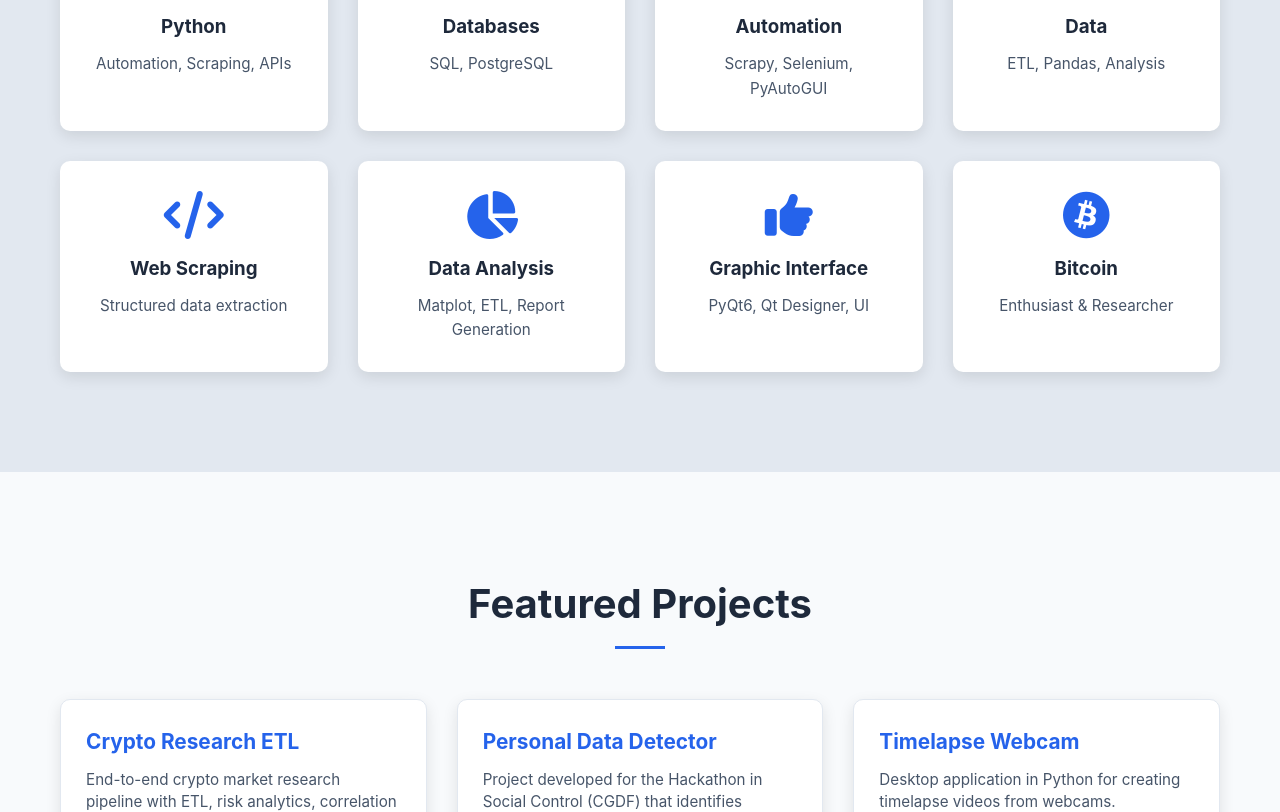
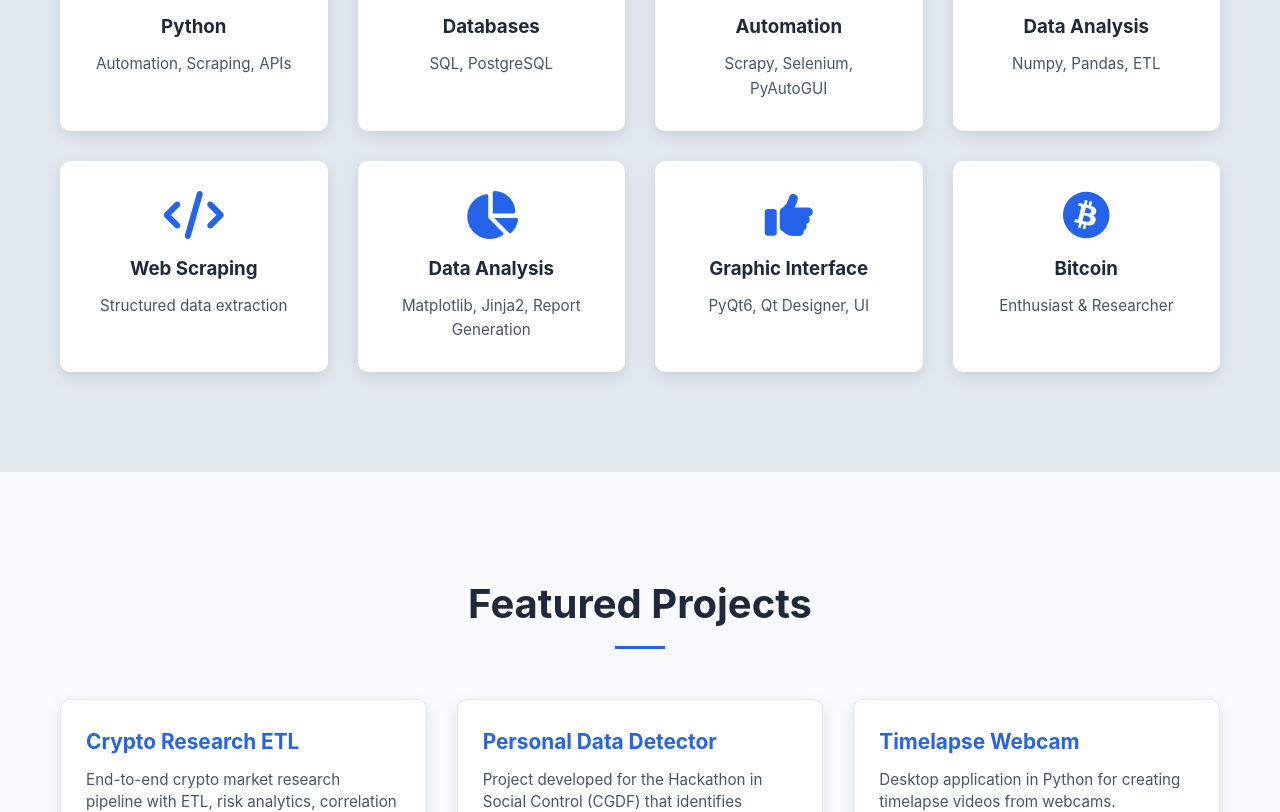
Before and after one commit to rafael-ribas/rafael-ribas.github.io, a plain HTML site: page index.html in a window 1280 px wide. Shown: the part 1678-2490 px from the top of the page. Drawn offline with Linux system fonts and the light colour scheme.

Commit message:
Update index.html

```diff
--- a/index.html
+++ b/index.html
@@ -95,8 +95,8 @@
                 </div>
                 <div class="skill-card">
                     <i class="fas fa-database"></i>
-                    <h3>Data</h3>
-                    <p>ETL, Pandas, Analysis</p>
+                    <h3>Data Analysis</h3>
+                    <p>Numpy, Pandas, ETL</p>
                 </div>
                 <div class="skill-card">
                     <i class="fas fa-code"></i>
@@ -106,7 +106,7 @@
 				<div class="skill-card">
                     <i class="fas fa-chart-pie"></i>
                     <h3>Data Analysis</h3>
-                    <p>Matplot, ETL, Report Generation</p>
+                    <p>Matplotlib, Jinja2, Report Generation</p>
                 </div>
 				<div class="skill-card">
                     <i class="fas fa-thumbs-up"></i>
```
